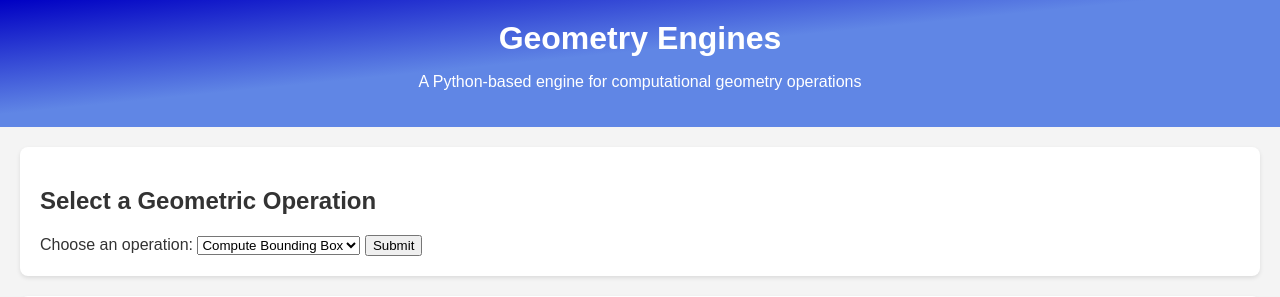
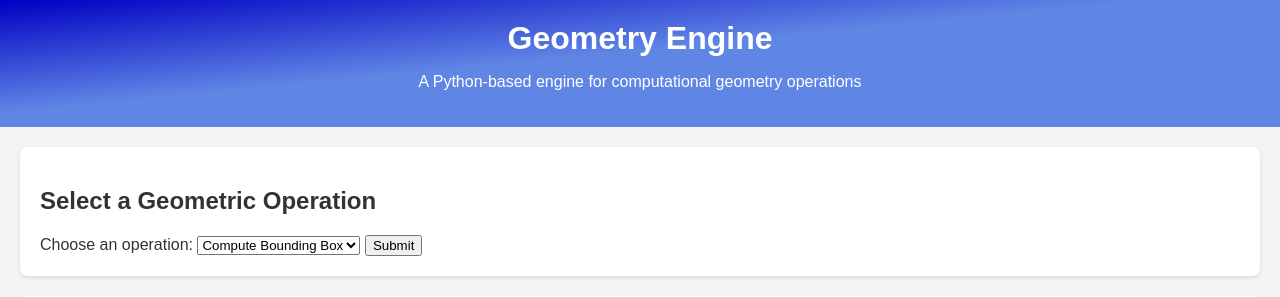
Before and after one commit to VRazgaitis/geometry_engine, a Flask app: page / in a window 1280 px wide. Shown: the top 297 px of the page. Run offline with Flask 3, Linux system fonts and the light colour scheme.

Commit message:
CICD test

```diff
--- a/app/templates/index.html
+++ b/app/templates/index.html
@@ -8,7 +8,7 @@
 </head>
 <body>
     <header>
-        <h1>Geometry Engines</h1>
+        <h1>Geometry Engine</h1>
         <p>A Python-based engine for computational geometry operations</p>
     </header>
 
```
